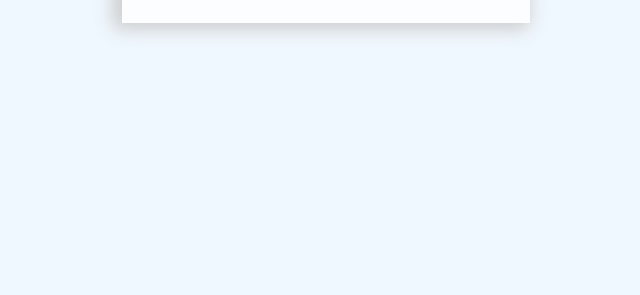
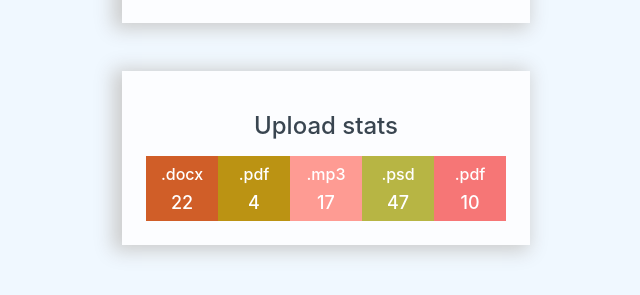
Before and after one commit to KaterynaArtemieva/goit-react-hw-01-components, a React (Create React App) app: page / in a window 1280 px wide. Shown: the part 411-706 px from the top of the page, without its empty margins (314-954 px from the left). Built offline with nearby package versions, Linux system fonts and the light colour scheme.

Commit message:
task-2 done

```diff
--- a/src/components/App.jsx
+++ b/src/components/App.jsx
@@ -2,6 +2,7 @@ import user from '../data/user.json';
 import data from '../data/data.json';
 
 import { Profile } from './Profile/Profile';
+import { Statistics } from './Statistics/Statistics';
 
 export const App = () => {
   return (
@@ -13,6 +14,7 @@ export const App = () => {
         avatar={user.avatar}
         stats={user.stats}
       />
+      <Statistics title={'Upload stats'} stats={data} />
     </div>
   );
 };
--- a/src/components/Statistics/Statistics.jsx
+++ b/src/components/Statistics/Statistics.jsx
@@ -0,0 +1,57 @@
+import PropTypes from 'prop-types';
+import cssPr from '../Profile/Profile.module.css';
+import { getRandomHexColor } from './randomColor';
+
+export const Statistics = props => {
+  const { stats, title } = props;
+  return (
+    <section className={cssPr.profile}>
+      <div className={cssPr.userCard}>
+        <h2 className={cssPr.name}>{title}</h2>
+
+        <ul className={cssPr.stats}>
+          {stats.map(({ id, label, percentage }) => {
+            const color = getRandomHexColor();
+            return (
+              <li
+                className={cssPr.statsItem}
+                style={{
+                  backgroundColor: color,
+                  border: 'none',
+                }}
+                key={id}
+              >
+                <span
+                  className={cssPr.label}
+                  style={{
+                    color: '#ffffff',
+                  }}
+                >
+                  {label}
+                </span>
+                <span
+                  className={cssPr.quantity}
+                  style={{
+                    color: '#ffffff',
+                  }}
+                >
+                  {percentage}
+                </span>
+              </li>
+            );
+          })}
+        </ul>
+      </div>
+    </section>
+  );
+};
+Statistics.propTypes = {
+  title: PropTypes.string.isRequired,
+  stats: PropTypes.arrayOf(
+    PropTypes.exact({
+      id: PropTypes.string.isRequired,
+      label: PropTypes.string.isRequired,
+      percentage: PropTypes.number.isRequired,
+    })
+  ),
+};
--- /dev/null
+++ b/src/components/Statistics/randomColor.js
@@ -0,0 +1,3 @@
+export function getRandomHexColor() {
+    return `#${Math.floor(Math.random() * 16777215).toString(16).padStart(6, 0)}`;
+  }
```
Also changed, not shown: src/components/Statistics/Statistics.module.css (deleted).
